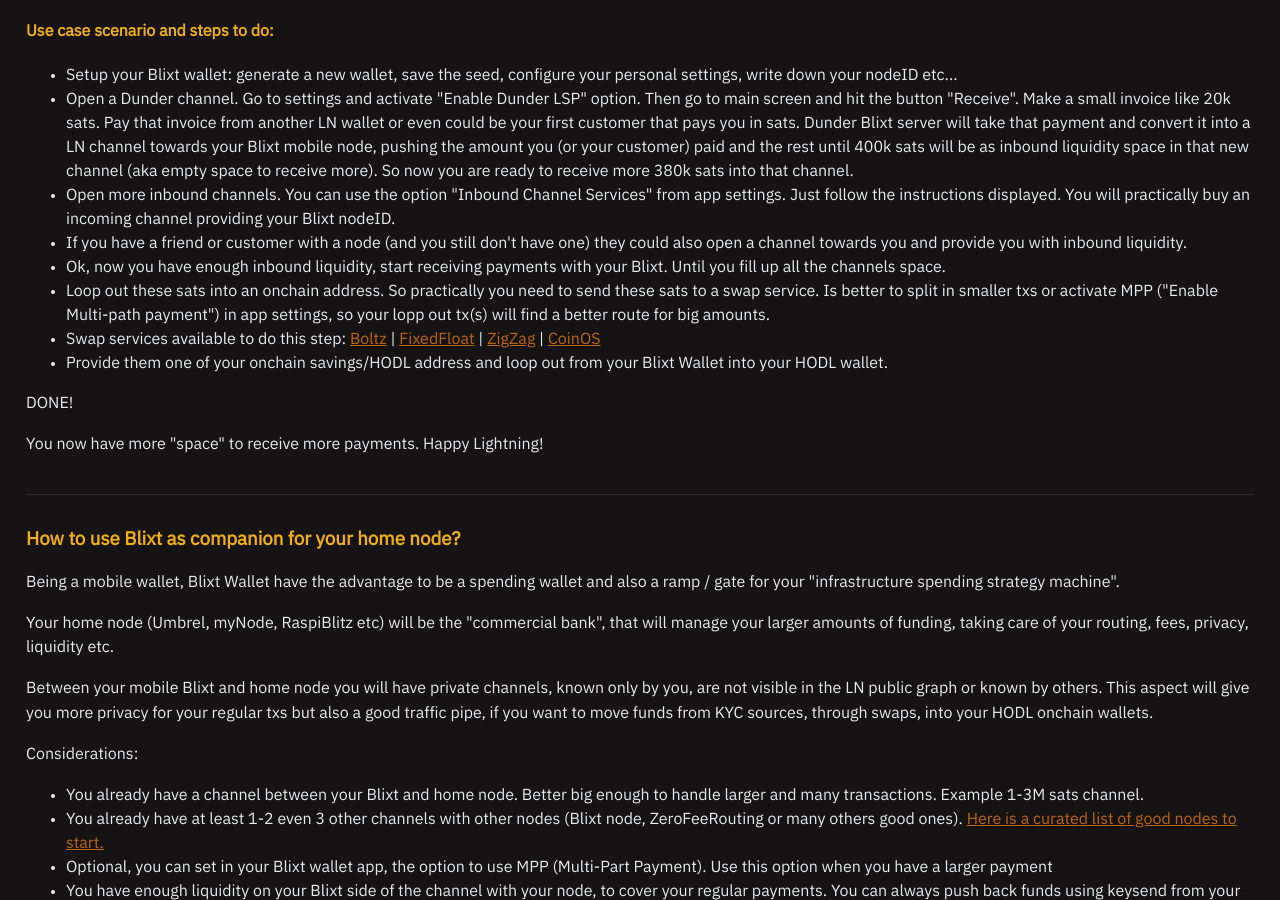
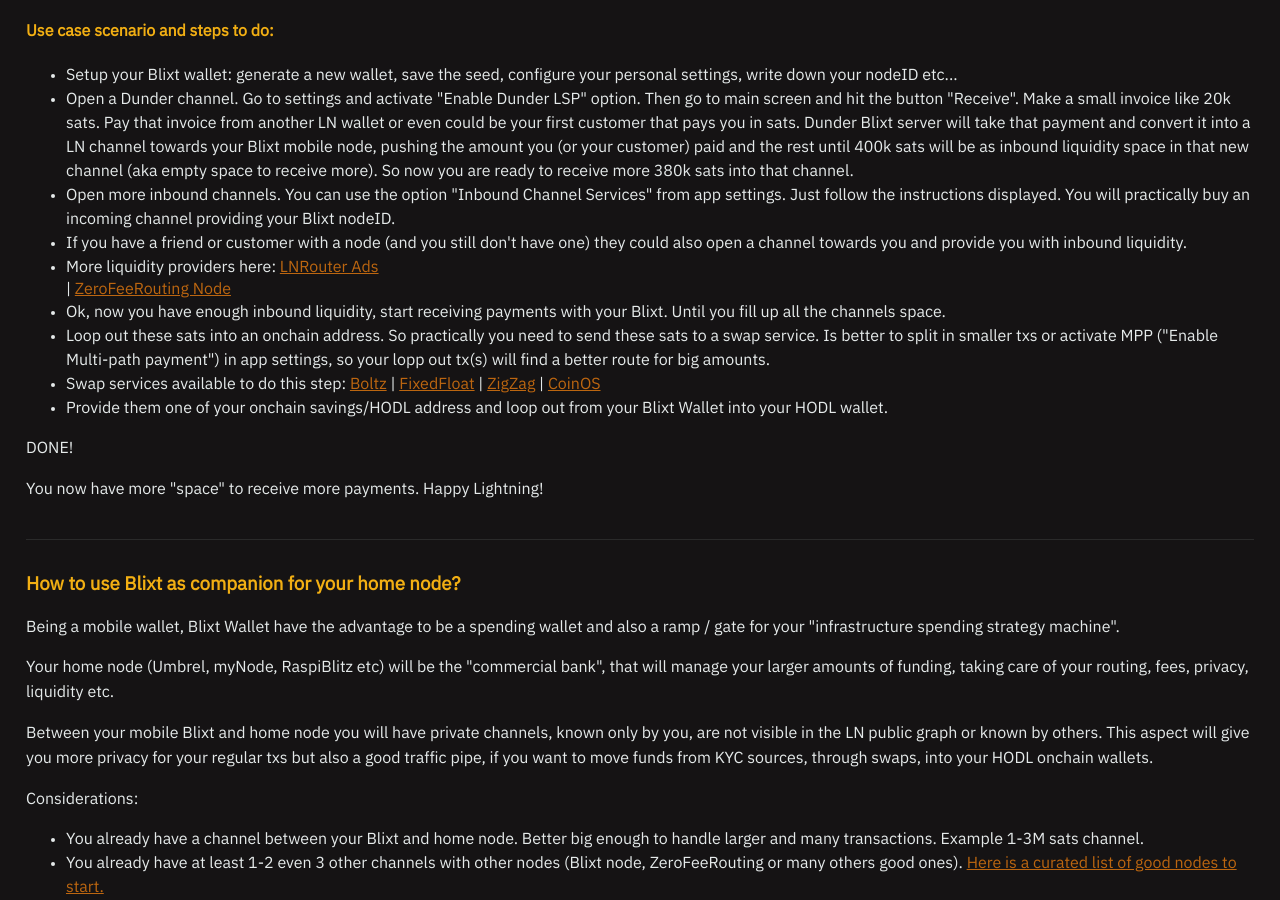
Before and after one commit to BlixtWallet/blixtwallet.github.io, a Jekyll site: the page built from guides.html, in a window 1280 px wide and 900 px high, scrolled down 3151 px. Built offline with Jekyll 4.4.1, drawn with Linux system fonts in a browser that asks for light colours; a script that is not in the unit is left out.

Commit message:
add more lsp links
lsp links

```diff
--- a/guides.html
+++ b/guides.html
@@ -125,6 +125,7 @@
     <li>Open a Dunder channel. Go to settings and activate "Enable Dunder LSP" option. Then go to main screen and hit the button "Receive". Make a small invoice like 20k sats. Pay that invoice from another LN wallet or even could be your first customer that pays you in sats. Dunder Blixt server will take that payment and convert it into a LN channel towards your Blixt mobile node, pushing the amount you (or your customer) paid and the rest until 400k sats will be as inbound liquidity space in that new channel (aka empty space to receive more). So now you are ready to receive more 380k sats into that channel.</li>
     <li>Open more inbound channels. You can use the option "Inbound Channel Services" from app settings. Just follow the instructions displayed. You will practically buy an incoming channel providing your Blixt nodeID.</li>
     <li>If you have a friend or customer with a node (and you still don't have one) they could also open a channel towards you and provide you with inbound liquidity.</li>
+    <li>More liquidity providers here: <a href="https://lnrouter.app/liquidity-ads" target="_blank" rel="noopener noreferrer">LNRouter Ads</a></li> | <a href="https://amboss.space/node/038fe1bd966b5cb0545963490c631eaa1924e2c4c0ea4e7dcb5d4582a1e7f2f1a5" target="_blank" rel="noopener noreferrer">ZeroFeeRouting Node</a></li>
     <li>Ok, now you have enough inbound liquidity, start receiving payments with your Blixt. Until you fill up all the channels space.</li>
     <li>Loop out these sats into an onchain address. So practically you need to send these sats to a swap service. Is better to split in smaller txs or activate MPP ("Enable Multi-path payment") in app settings, so your lopp out tx(s) will find a better route for big amounts.</li>
     <li>Swap services available to do this step: <a href="https://boltz.exchange" target="_blank" rel="noopener noreferrer">Boltz</a> | <a href="https://fixedfloat.com" target="_blank" rel="noopener noreferrer">FixedFloat</a> | <a href="https://zigzag.io" target="_blank" rel="noopener noreferrer">ZigZag</a> | <a href="https://coinos.io" target="_blank" rel="noopener noreferrer">CoinOS</a></li>
```
